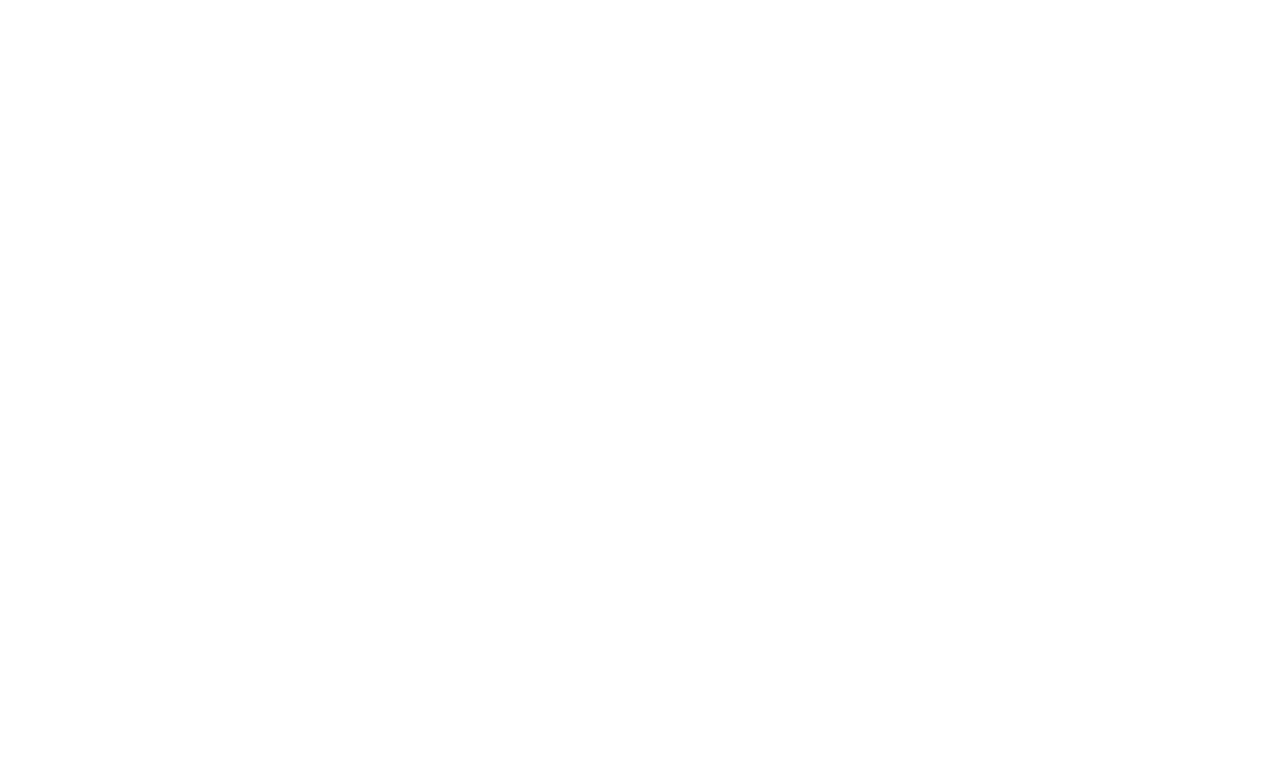
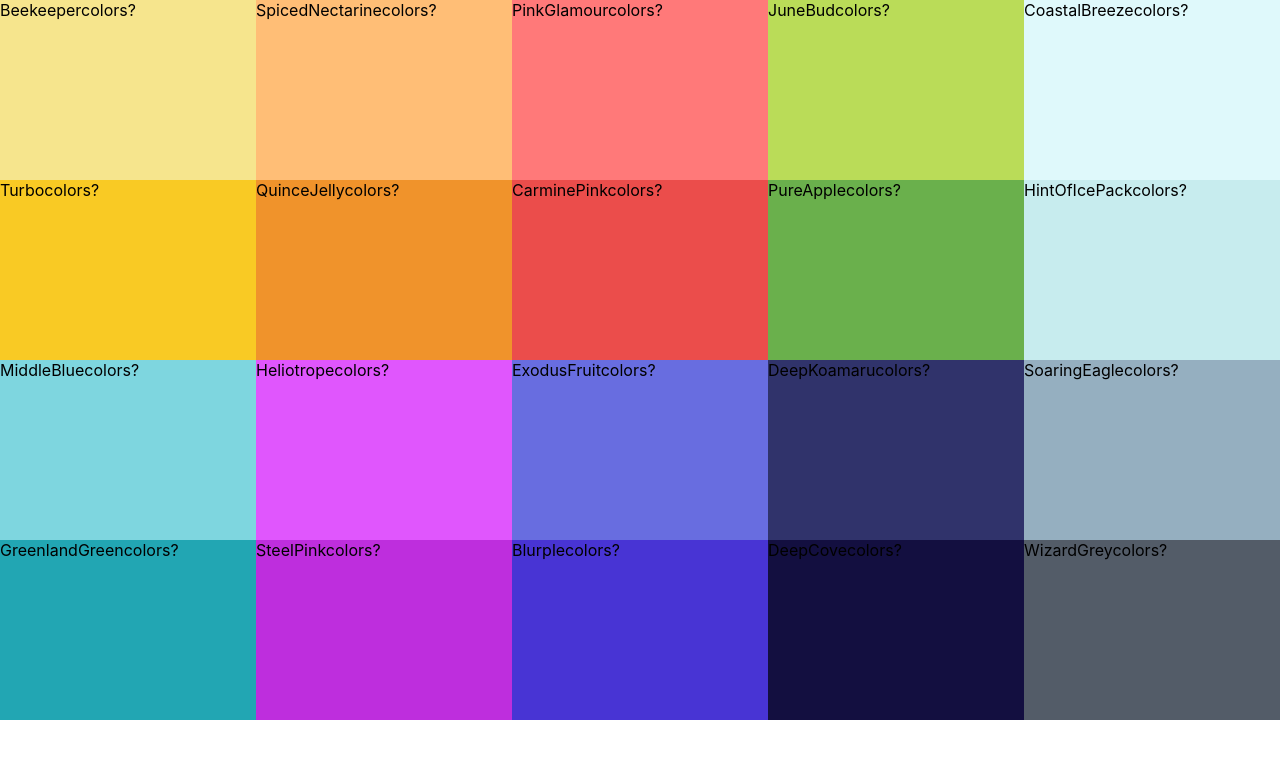
Before and after one commit to cdsalty/ColorPaletteProject, a React (Create React App) app: page / in a window 1280 px wide. Shown: the top 758 px of the page. Built offline with nearby package versions, Linux system fonts and the light colour scheme.

Commit message:
added some styles and ColorBox component

```diff
--- /dev/null
+++ b/src/ColorBox.css
@@ -0,0 +1,9 @@
+.ColorBox {
+  /* want five across */
+  width: 20%;
+  height: 25%;
+  margin: 0 auto;
+  display: inline-block;
+  position: relative;
+  cursor: pointer;
+}
--- /dev/null
+++ b/src/ColorBox.js
@@ -0,0 +1,15 @@
+import React, { Component } from 'react';
+import './ColorBox.css';
+
+class ColorBox extends Component {
+  render() {
+    return (
+      <div style={{ background: this.props.background }} className="ColorBox">
+        <span>{this.props.name}</span>
+        <span>colors?</span>
+      </div>
+    );
+  }
+}
+
+export default ColorBox;
--- /dev/null
+++ b/src/Palette.css
@@ -0,0 +1,7 @@
+.Palette {
+  height: 100vh;
+}
+
+.Palette-colors {
+  height: 90%; /* 90% of it's parent, the .Palette, which is 100vh; */
+}
--- a/src/Palette.js
+++ b/src/Palette.js
@@ -1,12 +1,20 @@
 import React, { Component } from 'react';
 import seedPalettes from './seedPalettes';
+import ColorBox from './ColorBox';
+import './Palette.css';
 
 class Palette extends Component {
   render() {
+    const colorBoxes = this.props.colors.map((color) => (
+      <ColorBox background={color.color} name={color.name} />
+    ));
     return (
       <div className="Palette">
         {/* Navbar to go here */}
-        <div className="Palette-colors">{/* will display a bunch of color boxes */}</div>
+        <div className="Palette-colors">
+          {/* will display a bunch of color boxes */}
+          {colorBoxes}
+        </div>
         {/* Footer to go here */}
       </div>
     );
```
